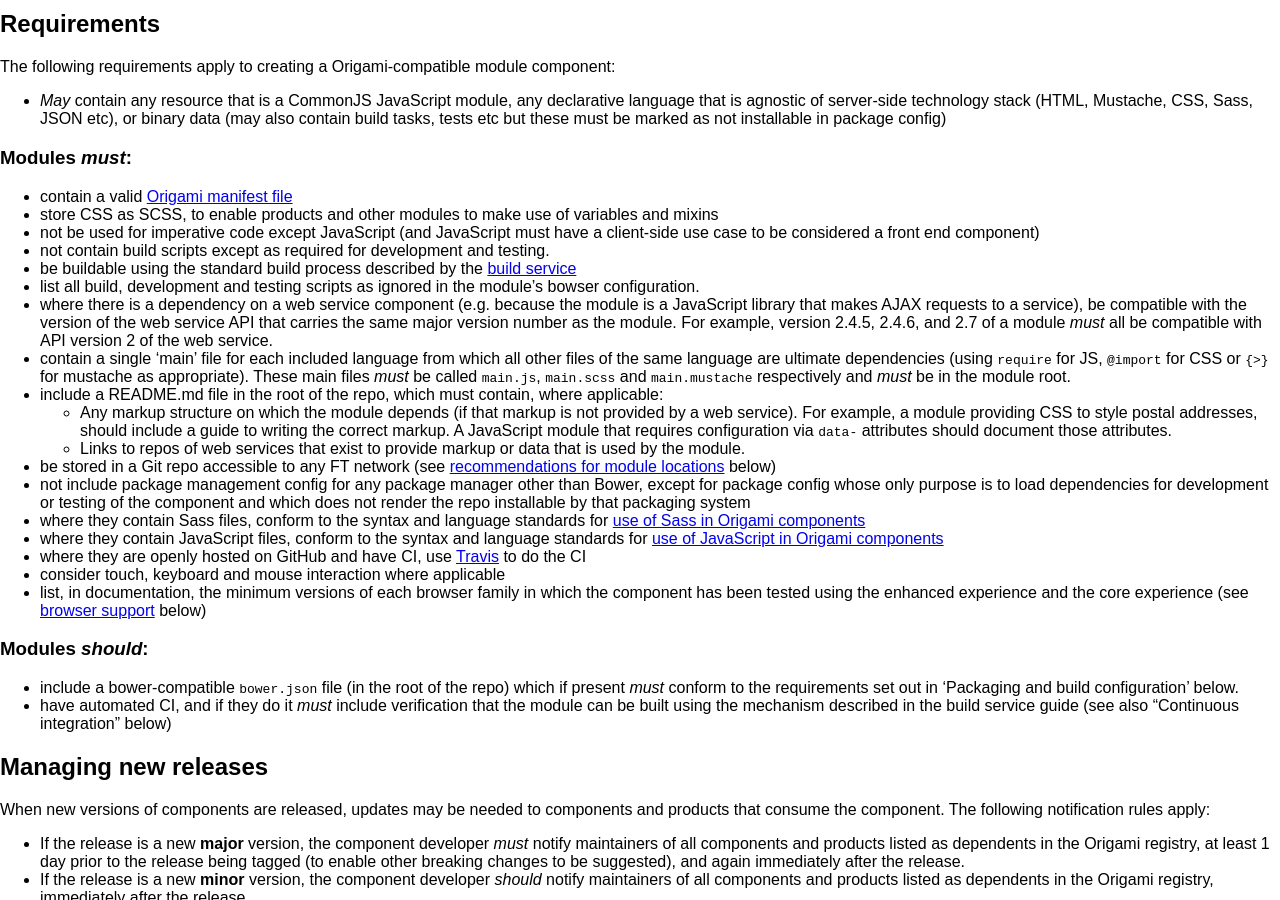
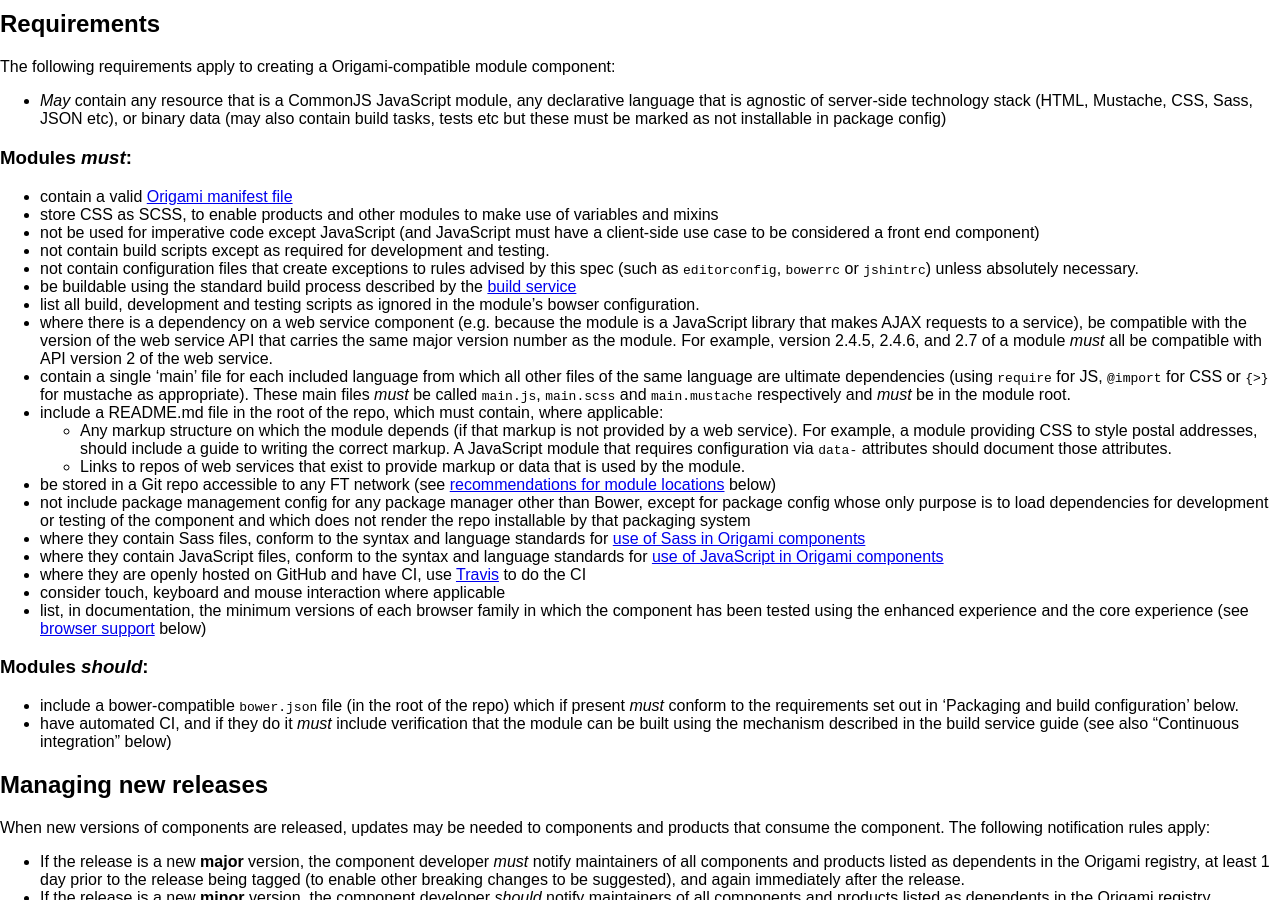
Before and after one commit to Financial-Times/ft-origami, a Jekyll site: the page built from docs/component-spec/modules.md, in a window 1280 px wide and 900 px high, scrolled down 1307 px. Built offline with Jekyll 4.4.1, drawn with Linux system fonts in a browser that asks for light colours; comment, search, counter and statistics services are not loaded; a style sheet for code colours, icons or effects is not loaded.

Commit message:
Prohibit coding standard overrides

```diff
--- a/docs/component-spec/modules.md
+++ b/docs/component-spec/modules.md
@@ -69,6 +69,7 @@ The following requirements apply to creating a Origami-compatible module compone
 * store CSS as SCSS, to enable products and other modules to make use of variables and mixins
 * not be used for imperative code except JavaScript (and JavaScript must have a client-side use case to be considered a front end component)
 * not contain build scripts except as required for development and testing.
+* not contain configuration files that create exceptions to rules advised by this spec (such as `editorconfig`, `bowerrc` or `jshintrc`) unless absolutely necessary.
 * be buildable using the standard build process described by the [build service]({{site.baseurl}}/docs/developer-guide/build-service/)
 * list all build, development and testing scripts as ignored in the module's bowser configuration.
 * where there is a dependency on a web service component (e.g. because the module is a JavaScript library that makes AJAX requests to a service), be compatible with the version of the web service API that carries the same major version number as the module.  For example, version 2.4.5, 2.4.6, and 2.7 of a module *must* all be compatible with API version 2 of the web service.
```
